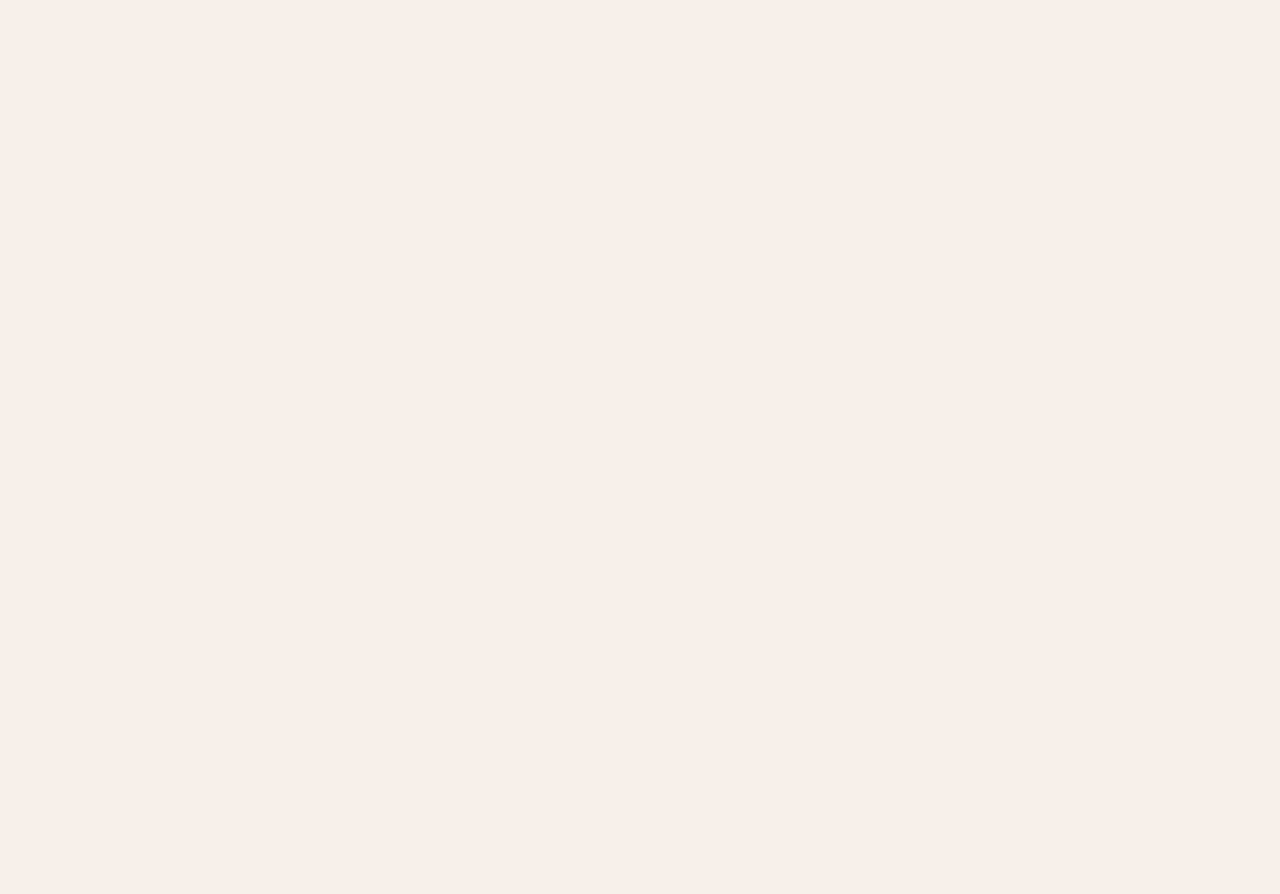
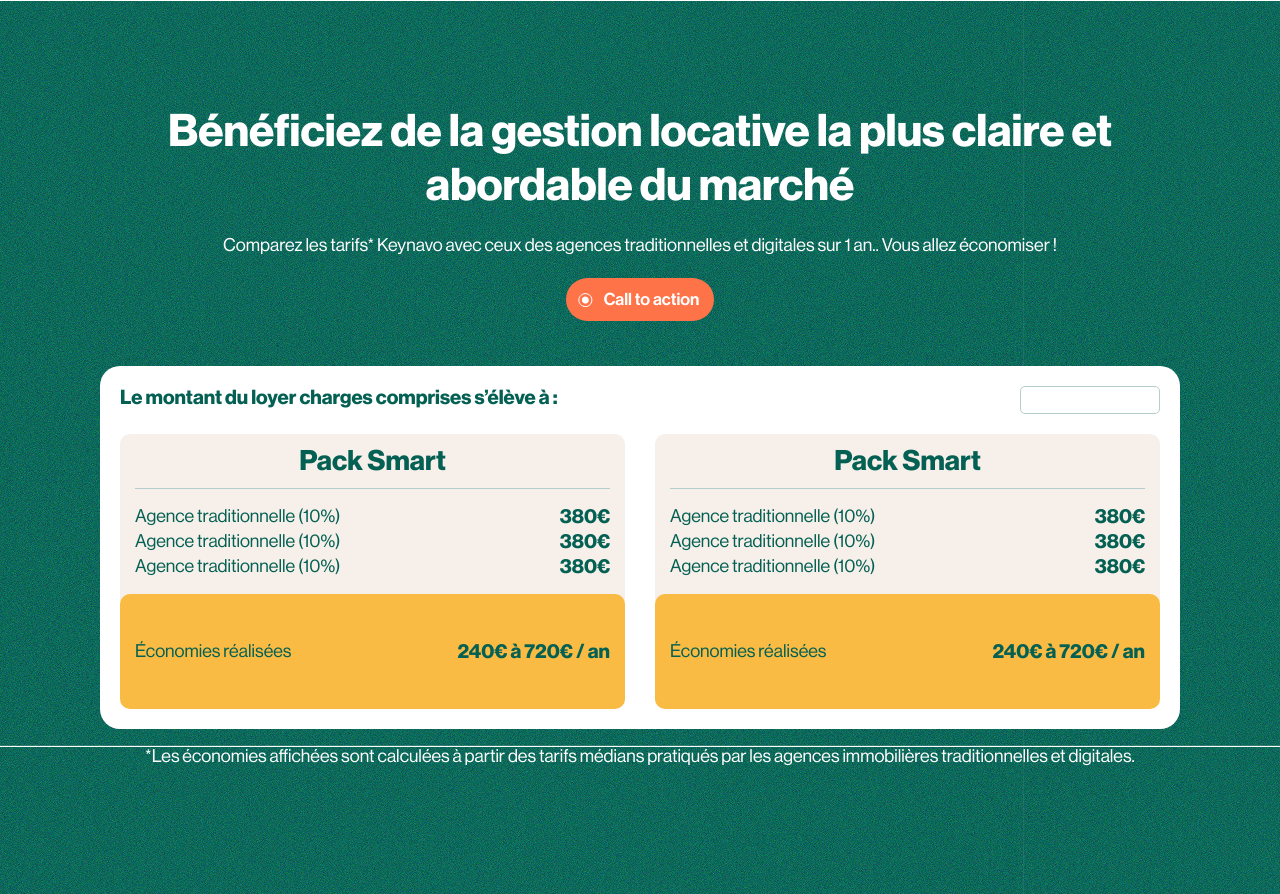
Before and after one commit to ETGLLND/keynavo-inte, a website with bundled scripts: page index.html in a window 1280 px wide. Before the commit the page ends 800 px from the top, so only its background shows below. Built offline with nearby package versions, Linux system fonts and the light colour scheme.

Commit message:
Create calculator v1

```diff
--- a/index.html
+++ b/index.html
@@ -56,5 +56,76 @@
       </div>
     </nav>
     -->
+    <div class="calculator-v1">
+      <div class="container">
+        <div class="heading">
+          <h2 class="h2 title center white">
+            Bénéficiez de la gestion locative la plus claire et abordable du
+            marché
+          </h2>
+          <p class="p subtitle center white">
+            Comparez les tarifs* Keynavo avec ceux des agences traditionnelles
+            et digitales sur 1 an.. Vous allez économiser !
+          </p>
+          <a href="#" class="cta-primary cta">Call to action</a>
+        </div>
+        <div class="calculator-bloc">
+          <div class="input-wrapper">
+            <label class="label h4" for="price"
+              >Le montant du loyer charges comprises s’élève à :</label
+            >
+            <input class="input h4" id="price" type="number" />
+          </div>
+          <div class="results-wrapper">
+            <div class="result-container">
+              <h3 class="h3 center title">Pack Smart</h3>
+              <div class="result-lines">
+                <div class="line">
+                  <p class="label p">Agence traditionnelle (10%)</p>
+                  <div class="price h4">380€</div>
+                </div>
+                <div class="line">
+                  <p class="label p">Agence traditionnelle (10%)</p>
+                  <div class="price h4">380€</div>
+                </div>
+                <div class="line">
+                  <p class="label p">Agence traditionnelle (10%)</p>
+                  <div class="price h4">380€</div>
+                </div>
+              </div>
+              <div class="final-result">
+                <div class="label p">Économies réalisées</div>
+                <p class="price h4">240€ à 720€ / an</p>
+              </div>
+            </div>
+            <div class="result-container">
+              <h3 class="h3 center title">Pack Smart</h3>
+              <div class="result-lines">
+                <div class="line">
+                  <p class="label p">Agence traditionnelle (10%)</p>
+                  <div class="price h4">380€</div>
+                </div>
+                <div class="line">
+                  <p class="label p">Agence traditionnelle (10%)</p>
+                  <div class="price h4">380€</div>
+                </div>
+                <div class="line">
+                  <p class="label p">Agence traditionnelle (10%)</p>
+                  <div class="price h4">380€</div>
+                </div>
+              </div>
+              <div class="final-result">
+                <div class="label p">Économies réalisées</div>
+                <p class="price h4">240€ à 720€ / an</p>
+              </div>
+            </div>
+          </div>
+        </div>
+        <p class="infos p white">
+          *Les économies affichées sont calculées à partir des tarifs médians
+          pratiqués par les agences immobilières traditionnelles et digitales.
+        </p>
+      </div>
+    </div>
   </body>
 </html>
--- a/styles/_includes/_texts.scss
+++ b/styles/_includes/_texts.scss
@@ -93,3 +93,7 @@
 .white {
   color: #fff;
 }
+
+.center {
+  text-align: center;
+}
--- /dev/null
+++ b/styles/modules/_calculator-v1.scss
@@ -0,0 +1,76 @@
+.calculator-v1 {
+  background: url(../../assets/img/background.jpg);
+  padding: 75px 0;
+  @media screen and (min-width: $medium) {
+    padding: 105px 0;
+  }
+  .heading {
+    margin-bottom: 4.5rem;
+    .cta {
+      margin: 0 auto;
+    }
+  }
+  .calculator-bloc {
+    background-color: #fff;
+    border-radius: 2rem;
+    padding: 2rem;
+    .input-wrapper {
+      display: flex;
+      justify-content: space-between;
+      gap: 2rem;
+      .input {
+        border: solid 1px $color4;
+        border-radius: 0.5rem;
+        text-align: center;
+        max-width: 14rem;
+      }
+    }
+    .results-wrapper {
+      display: flex;
+      flex-direction: column;
+      gap: 2rem;
+      @media screen and (min-width: $medium) {
+        flex-direction: row;
+        gap: 3rem;
+        justify-content: space-between;
+      }
+      .result-container {
+        background-color: $color9;
+        border-radius: 1rem;
+        width: 100%;
+        .title {
+          margin: 1rem 0;
+        }
+        .result-lines {
+          padding: 1.5rem 0;
+          margin: 0 1.5rem;
+          position: relative;
+          border-top: solid 1px $color4;
+        }
+        .label,
+        .price {
+          margin: 0;
+        }
+        .line {
+          display: flex;
+          justify-content: space-between;
+          align-items: center;
+        }
+        .final-result {
+          border-radius: 1rem;
+          background-color: $color10;
+          padding: 4.5rem 1.5rem;
+          display: flex;
+          justify-content: space-between;
+          align-items: center;
+        }
+      }
+    }
+  }
+  .infos {
+    margin-top: 1.5rem;
+    @media screen and (min-width: $medium) {
+      text-align: center;
+    }
+  }
+}
--- a/styles/pages/_homepage.scss
+++ b/styles/pages/_homepage.scss
@@ -7,3 +7,4 @@
 @import "../modules/partners";
 @import "../modules/steps";
 @import "../modules/packs";
+@import "../modules/calculator-v1";
```
Also changed, not shown: pages/calculator-v1.html (added), styles/style.css, 1 other file.
